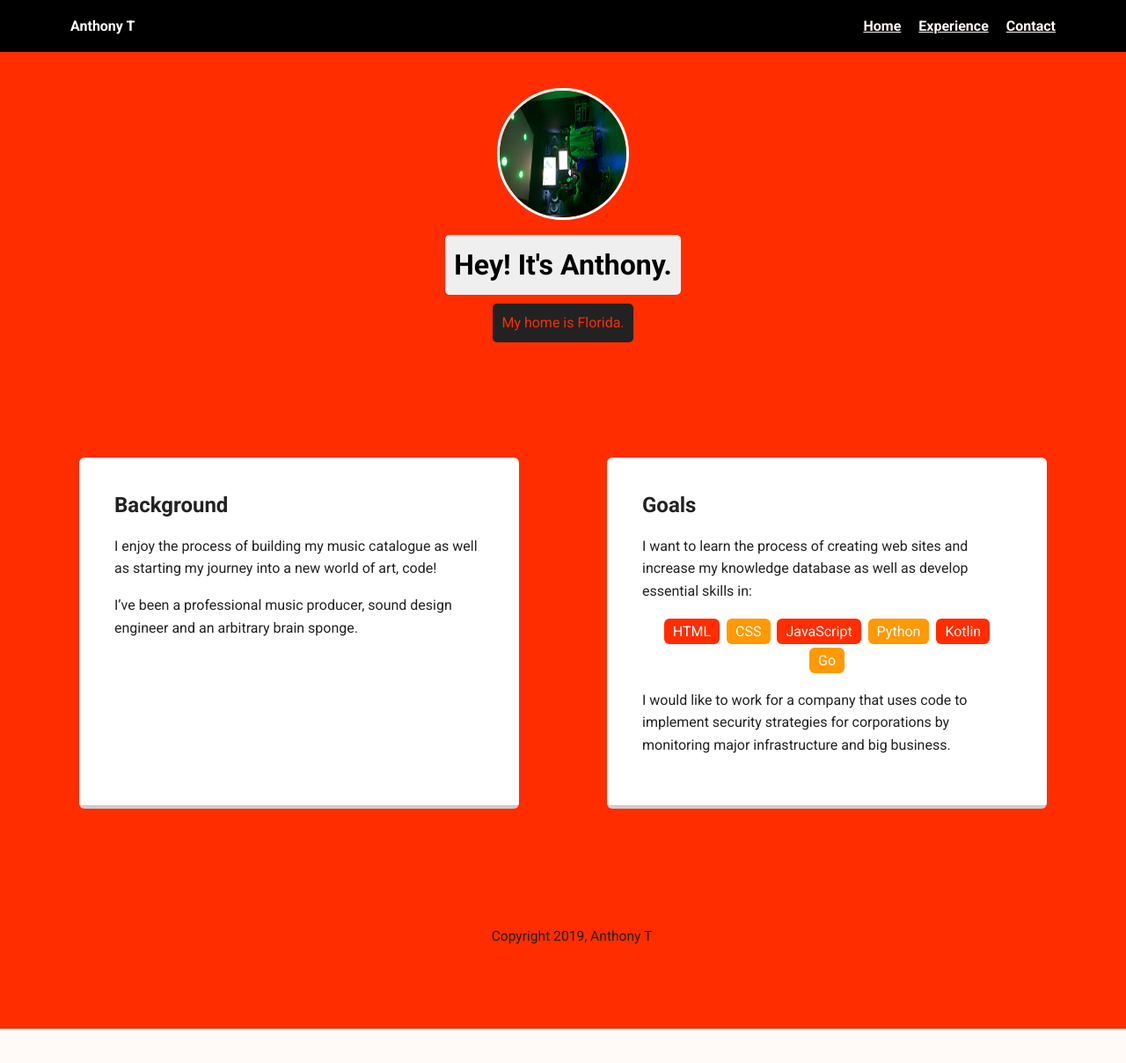
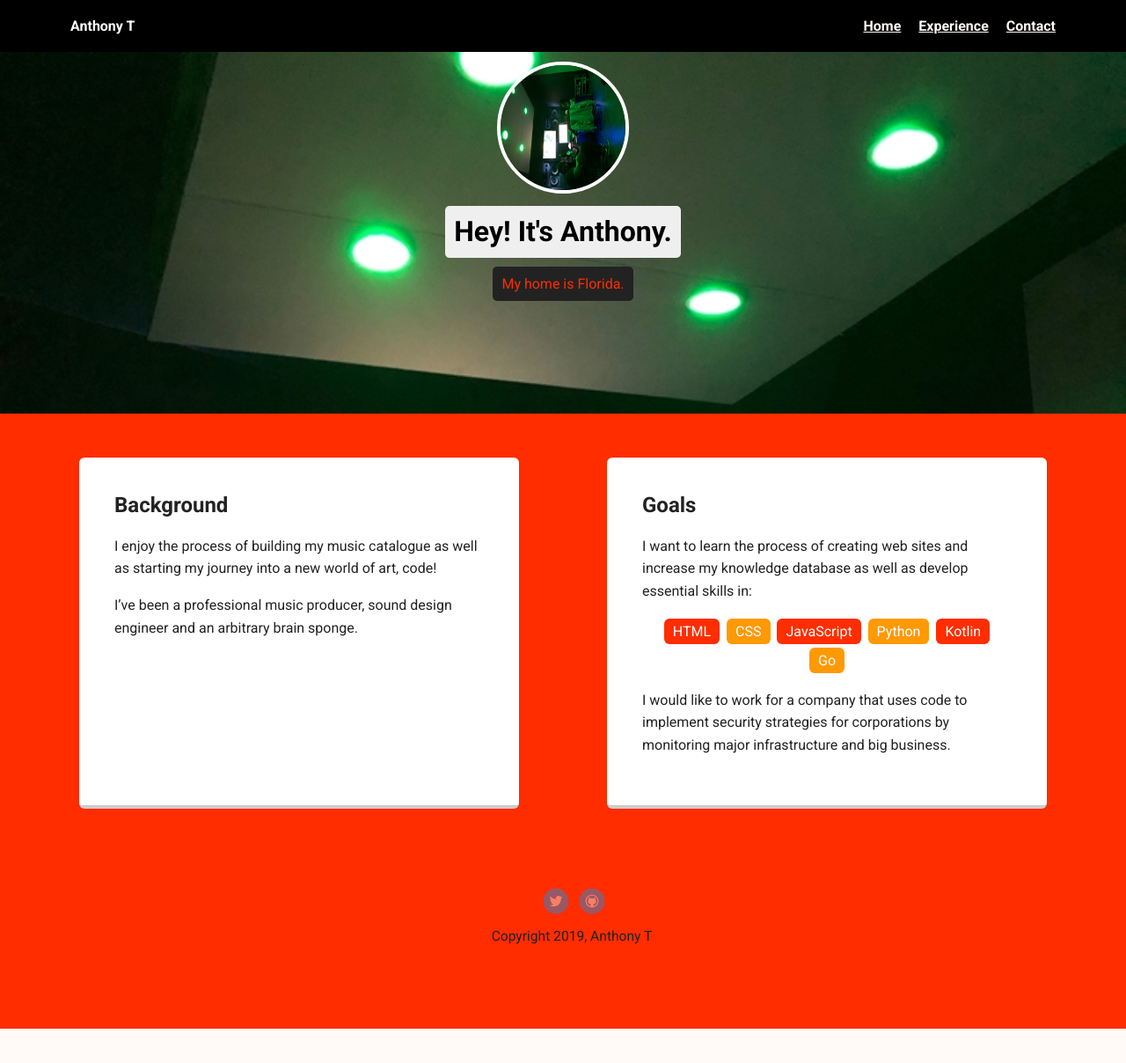
Before and after one commit to jmananthony06/Treehouse-Project-1, a plain HTML site: page index.html in a window 1280 px wide. Shown: the whole page at 88% size. Drawn offline with Linux system fonts and the light colour scheme; a web font is replaced by a local one.

Commit message:
Update styles.css

```diff
--- a/styles.css
+++ b/styles.css
@@ -58,24 +58,24 @@ a:hover {
 
 header {
   text-align: center;
-  background: url('desktop/TreehouseProject1/resizedstudiopic.jpg') no-repeat top center ;
+  background: url('resizedstudiopic.jpg') no-repeat top center ;
   background-size: cover;
   overflow: hidden;
-  padding-top: 50px;
+  padding-top: 20px;
 }
 header {
-  line-height: 1.5;
+  line-height: 1.2;
 }
 header .profile-image {
   margin-top: 50px;
   width: 150px;
   height: 150px;
   border-radius: 50%;
-  border: 3px solid white;
+  border: 4px solid white;
   transition: all .5s;
 }
 header .profile-image:hover {
-  transform: scale(1.2) rotate(360deg);
+  transform: scale(1.1) rotate(90deg);
   margin-left: auto;
   margin-right: auto;
   margin-top: 50px;
@@ -162,10 +162,10 @@ a.social {
   transition: all .5s;
 }
 a.twitter {
-  background-image: url(images/twitter.svg);
+  background-image: url(twitter.svg);
 }
 a.github {
-  background-image: url(images/github.svg);
+  background-image: url(github.svg);
 }
 a.social:hover {
   opacity: 1;
```
